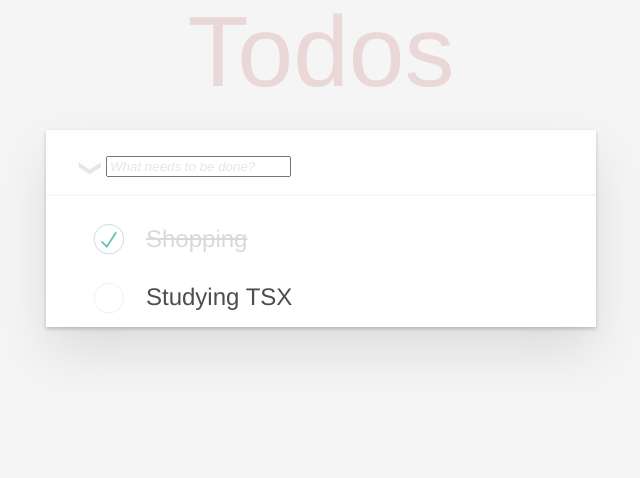
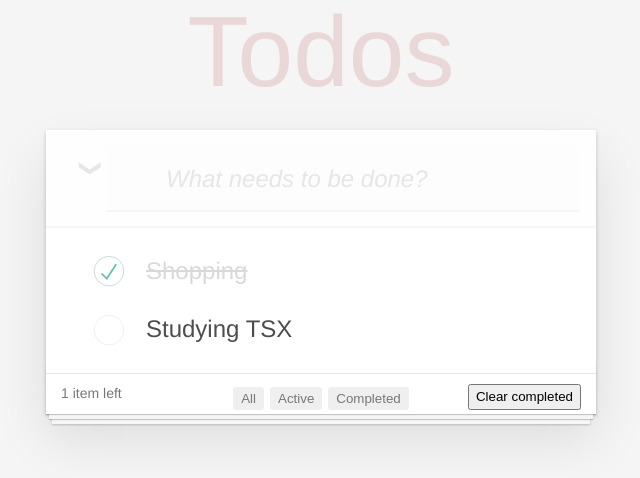
Before and after one commit to patika-hepsiburada-react-bootcamp/odev-5-elifdiril, a React (Create React App) app: page / in a window 1280 px wide. Shown: the top 478 px of the page, without its empty margins (319-959 px from the left). Built offline with nearby package versions, Linux system fonts and the light colour scheme.

Commit message:
filtering added

```diff
--- a/src/App.css
+++ b/src/App.css
@@ -283,7 +283,7 @@ body {
 	display: inline;
 }
 
-.filters li a {
+.filters li button {
 	color: inherit;
 	margin: 3px;
 	padding: 3px 7px;
--- a/src/App.tsx
+++ b/src/App.tsx
@@ -3,6 +3,7 @@ import React, { useState } from 'react';
 import AddItem from './components/AddItem';
 import List from './components/List';
 import TodoItem from './iterfaces/TodoItem';
+import Footer from './components/Footer';
 
 const listInitial: TodoItem[] = [
   { id: 0, todo: "Shopping", status: true },
@@ -12,12 +13,15 @@ const listInitial: TodoItem[] = [
 function App(): JSX.Element {
   // if status true => job is done, else job is still active
   const [list, setList] = useState<TodoItem[]>(listInitial);
+  const [filterList, setFilterList] = useState<TodoItem[]>([]);
+  const [activeFilter, setActiveFilter] = useState<string>('all');
 
   return (
     <div className="todoapp">
       <h1 className="header">Todos</h1>
       <AddItem list={list} setList={setList} />
-      <List list={list} setList={setList} />
+      <List filterList={filterList} list={list} setList={setList} />
+      <Footer list={list} activeFilter={activeFilter} setActiveFilter={setActiveFilter} setFilterList={setFilterList} />
     </div>
   );
 }
--- a/src/components/AddItem.tsx
+++ b/src/components/AddItem.tsx
@@ -1,5 +1,5 @@
 import React, { useState } from 'react';
-import IProps from '../iterfaces/IProps';
+import IProps from '../iterfaces/IPropsAdd';
 import TodoItem from '../iterfaces/TodoItem';
 
 const AddItem: React.FC<IProps> = ({ list, setList }: IProps) => {
@@ -42,7 +42,7 @@ const AddItem: React.FC<IProps> = ({ list, setList }: IProps) => {
                     <input className="toggle-all" type="checkbox" checked={toggleAll} onChange={handleToggleAll} />
                     Mark all as complete
                 </label>}
-                <input value={item} onChange={handleChange} autoFocus placeholder="What needs to be done?" />
+                <input value={item} className="new-todo" onChange={handleChange} autoFocus placeholder="What needs to be done?" />
             </form>
         </div>
     );
--- /dev/null
+++ b/src/components/Footer.tsx
@@ -0,0 +1,61 @@
+import React, { useEffect, useState } from 'react';
+import IPropsFilter from '../iterfaces/IPropsFilter';
+import TodoItem from '../iterfaces/TodoItem';
+
+const Footer: React.FC<IPropsFilter> = ({ activeFilter, setActiveFilter, list, setFilterList }: IPropsFilter) => {
+    const [itemLeft, setItemLeft] = useState<number>(list?.length || 0);
+
+    const onClickFilter = ({ target }: React.MouseEvent) => {
+        const filterType = (target as HTMLInputElement).name;
+        setActiveFilter(filterType);
+    }
+
+    useEffect(() => {
+        async function calcItems() {
+            const remainderItem: number = list?.filter((el: TodoItem) => !el.status).length;
+            setItemLeft(remainderItem)
+        }
+        calcItems();
+
+        if (activeFilter === 'all') {
+            setFilterList(list)
+        }
+        else if(activeFilter === 'active'){
+            setFilterList(list.filter((el: TodoItem) => !el.status))
+        }
+        else if(activeFilter === 'completed'){
+            setFilterList(list.filter((el: TodoItem) => el.status))
+        }
+    }, [list, activeFilter])
+
+    return (
+        <div className="footer">
+            <span className="todo-count">
+                <strong className="todoLeft">{itemLeft} item left</strong>
+            </span>
+            <ul className="filters">
+                <li>
+                    <button className={activeFilter === 'all' ? 'completed' : 'selected'}
+                        onClick={(e) => onClickFilter(e)}
+                        name='all'>All</button>
+                </li>
+                <li>
+                    <button className={activeFilter === 'active' ? 'completed' : 'selected'}
+                        onClick={(e) => onClickFilter(e)}
+                        name='active'>Active</button>
+                </li>
+                <li>
+                    <button className={activeFilter === 'completed' ? 'completed' : 'selected'}
+                        onClick={(e) => onClickFilter(e)}
+                        name='completed'>Completed</button>
+                </li>
+            </ul>
+            <button hidden={list.length === 0}
+                className="clear-completed" >
+                Clear completed
+            </button>
+        </div>
+    );
+};
+
+export default Footer;
--- a/src/components/List.tsx
+++ b/src/components/List.tsx
@@ -1,8 +1,8 @@
 import React from 'react';
 import TodoItem from '../iterfaces/TodoItem';
-import IProps from '../iterfaces/IProps';
+import IProps from '../iterfaces/IPropsList';
 
-const List: React.FC<IProps> = ({ list, setList }: IProps) => {
+const List: React.FC<IProps> = ({ filterList, list, setList }: IProps) => {
 
     const deleteHandle = (element: TodoItem) => {
         const remainderTodo : TodoItem[] = list?.filter((el: TodoItem) => el !== element);
@@ -27,7 +27,7 @@ const List: React.FC<IProps> = ({ list, setList }: IProps) => {
     return (
         <div>
             <ul className="view">
-                {list?.map((item: TodoItem) => {
+                {filterList?.map((item: TodoItem) => {
                     return (
                         <div key={item.id} className="todo-list">
                             <li className={item.status ? "completed" : ""}>
--- /dev/null
+++ b/src/iterfaces/IPropsFilter.tsx
@@ -0,0 +1,8 @@
+import TodoItem from "./TodoItem";
+
+export default interface IProps {
+    activeFilter: string;
+    setActiveFilter: (activeFilter: string) => void;
+    list: TodoItem[];
+    setFilterList: (listItem: TodoItem[]) => void;
+}
--- /dev/null
+++ b/src/iterfaces/IPropsList.tsx
@@ -0,0 +1,7 @@
+import TodoItem from "./TodoItem";
+
+export default interface IProps {
+    filterList: TodoItem[];
+    list: TodoItem[];
+    setList: (listItem: TodoItem[]) => void;
+}
```
Also changed, not shown: src/iterfaces/IPropsAdd.tsx (renamed from src/iterfaces/IProps.tsx).
